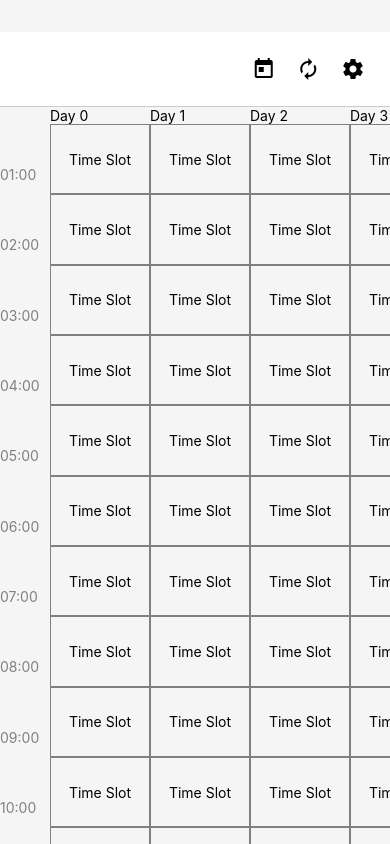
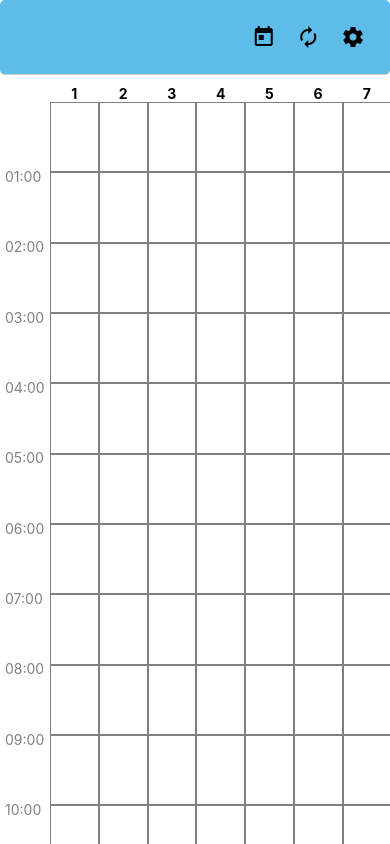
Before and after one commit to Neonexus45/OrleansPulse, a React Native app: screen /MainView in a window 390 px wide. Shown: the top 844 px of the page. Built offline with nearby package versions, Linux system fonts and the light colour scheme.

Commit message:
styling et ajustement css

```diff
--- a/App.js
+++ b/App.js
@@ -4,17 +4,24 @@ import { createStackNavigator } from '@react-navigation/stack';
 
 import MainView from './views/MainView';
 import Settings from './views/Settings';
+import {StatusBar, View} from "react-native";
 
 const Stack = createStackNavigator();
 
 const App = () => {
   return (
+      <View style={{flex:1}}>
+      <StatusBar
+          backgroundColor='#5ebce8'
+          barStyle="light-content"
+      />
       <NavigationContainer>
         <Stack.Navigator initialRouteName="MainView">
           <Stack.Screen name="MainView" component={MainView} options={{headerShown: false}} />
           <Stack.Screen name="Settings" component={Settings} options={{headerShown: false}}/>
         </Stack.Navigator>
       </NavigationContainer>
+      </View>
   );
 };
 
--- a/components/TimeGrid.js
+++ b/components/TimeGrid.js
@@ -5,10 +5,9 @@ import TimeIndex from './TimeIndex';
 const DayColumn = ({ day }) => {
     return (
         <View style={styles.dayColumn}>
-            <Text>{`Day ${day}`}</Text>
+            <Text style={styles.daytext}>{`${day + 1}`}</Text>
             {[...Array(24).keys()].map((hour) => (
                 <View key={hour} style={styles.timeSlot}>
-                    <Text>Time Slot</Text>
                 </View>
             ))}
         </View>
@@ -20,7 +19,7 @@ const TimeGrid = () => {
 
     const loadMoreDays = () => {
         const lastLoadedDay = loadedDays[loadedDays.length - 1];
-        const newDays = [...Array(10).keys()].map((day) => lastLoadedDay + day + 1);
+        const newDays = [...Array(30).keys()].map((day) => lastLoadedDay + day + 1);
         setLoadedDays([...loadedDays, ...newDays]);
     };
 
@@ -57,7 +56,7 @@ const styles = StyleSheet.create({
         width: 50,
     },
     dayColumn: {
-        width: 100,
+        width: Dimensions.get('window').width / 8,
     },
     timeSlot: {
         borderWidth: 0.25,
@@ -66,6 +65,11 @@ const styles = StyleSheet.create({
         justifyContent: 'center',
         alignItems: 'center',
     },
+    daytext: {
+        justifyContent: "center",
+        textAlign: "center",
+        fontWeight: 'bold',
+    }
 });
 
 export default TimeGrid;
--- a/components/TimeIndex.js
+++ b/components/TimeIndex.js
@@ -21,7 +21,7 @@ const TimeIndex = () => {
 
 const styles = StyleSheet.create({
     container: {
-        marginTop: 32.5,
+        marginTop: Dimensions.get('window').height/15,
         flex: 1,
     },
     hourBlock: {
@@ -31,7 +31,8 @@ const styles = StyleSheet.create({
     },
     hourText: {
         color: 'grey',
-        marginRight: 10,
+        marginLeft: 5,
+        marginRight: 5,
     },
     gridstyle: {
         height: 50,
--- a/views/MainView.js
+++ b/views/MainView.js
@@ -34,17 +34,18 @@ const MainView = () => {
 const styles = StyleSheet.create({
     container: {
         flex: 1,
-        backgroundColor: '#F5F5F5',
+        backgroundColor: '#ffffff',
     },
     header: {
-        marginTop: 32,
         flexDirection: 'row',
         alignItems: 'center',
         justifyContent: 'space-between',
         padding: 25,
-        backgroundColor: '#FFF',
+        backgroundColor: '#5ebce8',
         borderBottomWidth: 1,
         borderBottomColor: '#CCC',
+        borderRadius: 5,
+        marginBottom: 10,
     },
     headerText: {
         fontSize: 24,
```
Also changed, not shown: 1 other file (tests, documents, lock files or other folders).
